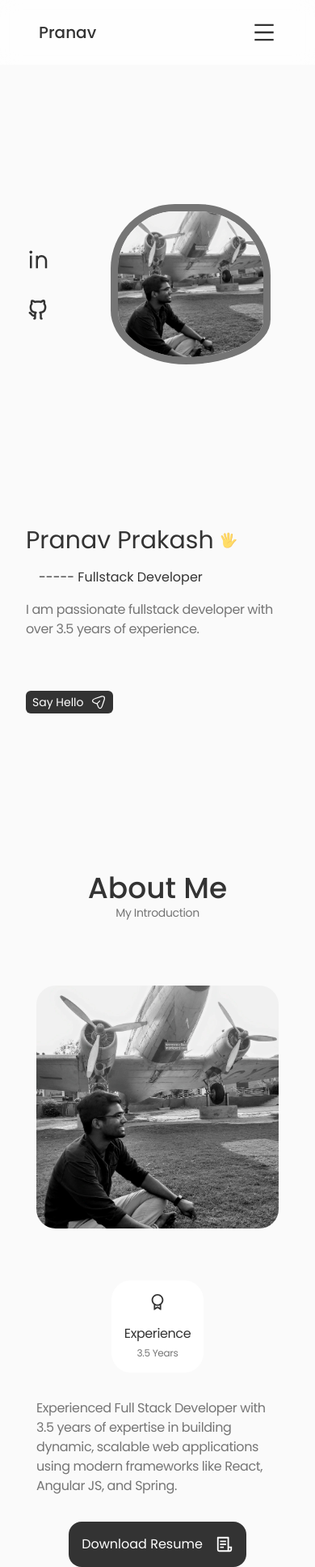
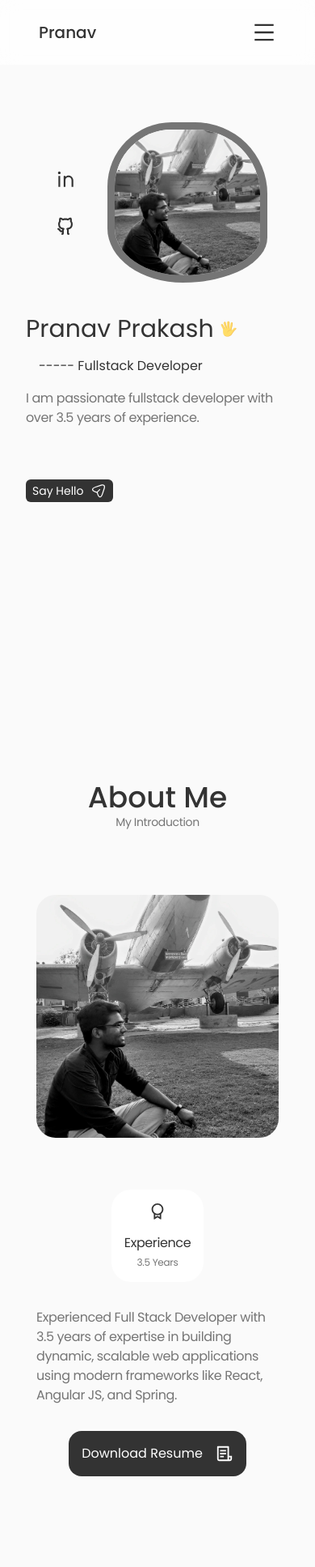
Before and after one commit to pranavprakash23/Porfolio, a React (Vite) app: page / in a window 390 px wide. Shown: the whole page at 81% size. After the commit the page ends 1823 px from the top, so only its background shows below. Built offline with nearby package versions, Linux system fonts and the light colour scheme.

Commit message:
Minor UI fixes

```diff
--- a/src/components/About.jsx
+++ b/src/components/About.jsx
@@ -3,7 +3,7 @@ import { RiFileList3Line, RiAwardLine } from "react-icons/ri";
 
 const About = () => {
   return (
-    <div className='h-screen mt-36 md:mt-24 px-4 md:px-12 w-full flex flex-col justify-center items-center'>
+    <div className='h-screen mt-8 px-4 md:px-12 w-full flex flex-col justify-center items-center'>
         <div className='flex flex-col justify-center items-center'>
             <h1 className='text-4xl font-medium text-title-color'>About Me</h1>
             <p className='text-sm'>My Introduction</p>
--- a/src/components/Home.jsx
+++ b/src/components/Home.jsx
@@ -13,13 +13,21 @@ const Home = () => {
                     <div className='bg-profile-pic col-span-4 w-[250px] h-[250px] bg-cover bg-left-bottom animate-profile_animate rounded-full  shadow-profile-pic'></div>
                 </div>
 
-                <div className='md:hidden grid grid-cols-6 grid-rows-2 pt-20 gap-x-4 items-center gap-y-16'>
+                {/* <div className='md:hidden grid grid-cols-6 grid-rows-2 pt-20 gap-x-4 items-center gap-y-16'>
 
                     <Social/>
                     <div className='bg-profile-pic w-[180px] h-[180px] bg-cover bg-left-bottom animate-profile_animate rounded-full  shadow-profile-pic'></div>
 
                     <Data className="text-center"/>
 
+                </div> */}
+
+                <div className='md:hidden mt-16 flex flex-col justify-start items-center gap-y-12'>
+                  <div className='flex flex-row items-center justify-start gap-x-12'>
+                    <Social/>
+                    <div className='bg-profile-pic w-[180px] h-[180px] bg-cover bg-left-bottom animate-profile_animate rounded-full  shadow-profile-pic'></div>
+                  </div>
+                  <Data className="text-center"/>
                 </div>
 
                 <ScrollDown/>
--- a/src/components/Social.jsx
+++ b/src/components/Social.jsx
@@ -6,11 +6,11 @@ const Social = () => {
   return (
     <div  className="grid grid-rows-2 gap-y-8 col-span-2">
         <Link rel="stylesheet" to="linkedIn" >
-            <RiLinkedinLine size={30} className='text-title-color hover:text-title-color-dark'/>
+            <RiLinkedinLine size={26} className='text-title-color hover:text-title-color-dark'/>
         </Link>
 
         <Link rel="stylesheet" to="github">
-            <RiGithubLine size={30} className='text-title-color hover:text-title-color-dark'/>
+            <RiGithubLine size={26} className='text-title-color hover:text-title-color-dark'/>
         </Link>
     </div>
   )
```
